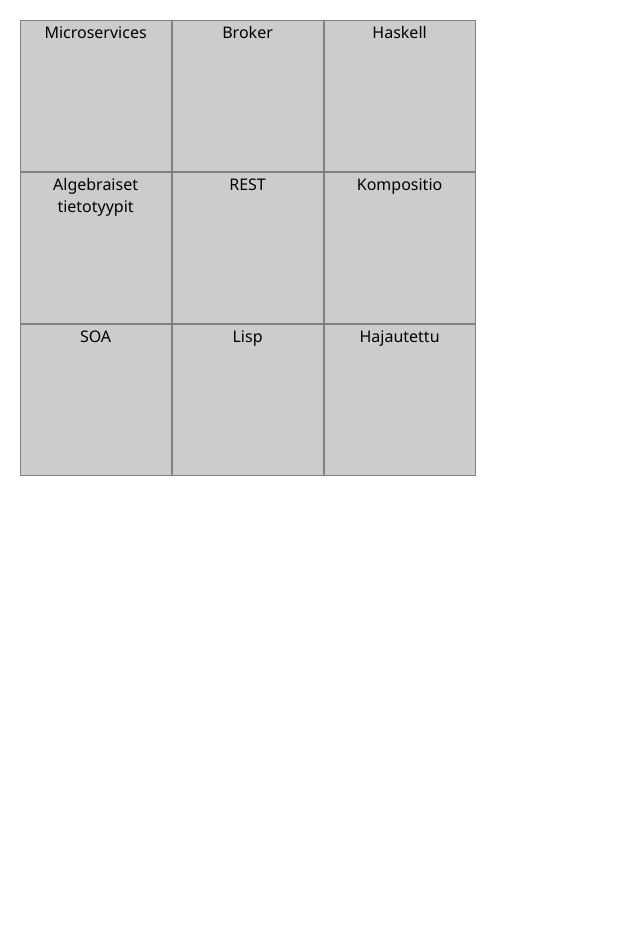
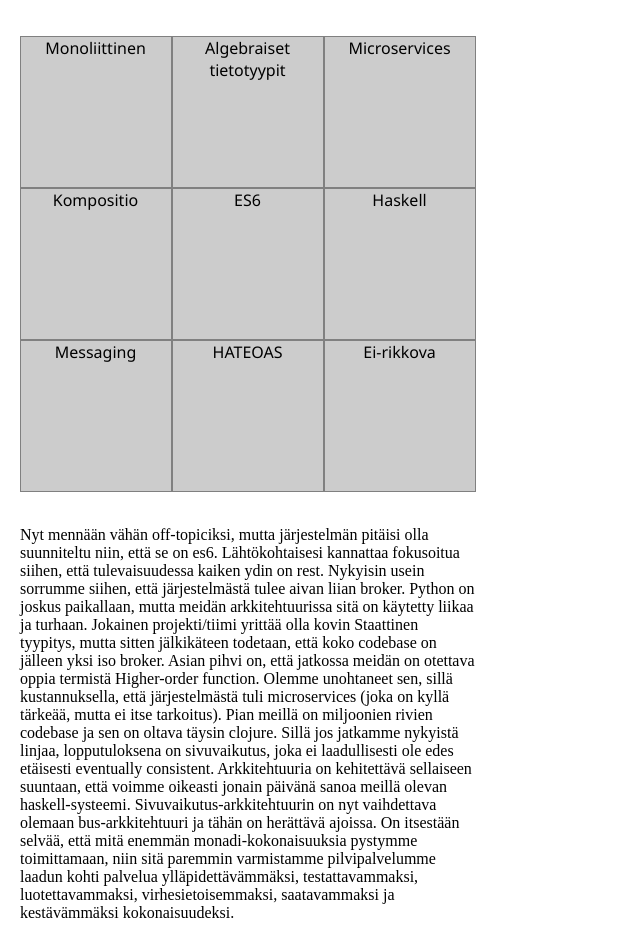
Before and after one commit to teelahti/trollibingo, a plain HTML site: page index.html in a window 1280 px wide. Shown: the whole page, without its empty margins (0-640 px from the left). Before the commit the page ends 800 px from the top, so only its background shows below. Drawn offline with Linux system fonts and the light colour scheme.

Commit message:
generating static nonsense

```diff
--- a/bingo.js
+++ b/bingo.js
@@ -2,7 +2,7 @@
     "use strict";
 
     var gridSize = 3;
-    var words = [
+    var wordsFuture = [
         "Staattinen tyypitys",
         "Microservices",
         "Haskell",
@@ -10,28 +10,52 @@
         "Lisp",
         "ES6",
         "Algebraiset tietotyypit",
-        "HATEOAS",
-        "Sivuvaikutus",
         "REST",
         "Eventually consistent",
         "Bus",
         "Messaging",
-        "Broker",
         "Monadi",
-        "Vuotava abstraktio",
-        "Monoliittinen",
-        "SOA",
         "Reaktiivinen",
-        "Python",
         "Hajautettu",
         "Ei-rikkova",
         "Kompositio",
         "Higher-order function"
     ];
+    var wordsLastSeasonAndNegative = [
+        "Sivuvaikutus",
+        "Broker",
+        "Vuotava abstraktio",
+        "Monoliittinen",
+        "SOA",
+        "Python",
+        "HATEOAS",
+	]
+
+	var words = wordsFuture.concat(wordsLastSeasonAndNegative);
+	var suffledGood = shuffleArray(wordsFuture);
+	var suffledBad = shuffleArray(wordsLastSeasonAndNegative);
 
     var template = Handlebars.default.compile(document.getElementById("grid-template").innerHTML),
         gridInstance = {
-            words: shuffleArray(words).slice(0, gridSize*gridSize)
+            words: shuffleArray(words).slice(0, gridSize*gridSize),
+			nonsense:
+				"Nyt mennään vähän off-topiciksi, mutta järjestelmän pitäisi olla suunniteltu niin, että se on " + suffledGood[0].toLowerCase() + ". \
+				Lähtökohtaisesi kannattaa fokusoitua siihen, että tulevaisuudessa kaiken ydin on " + suffledGood[1].toLowerCase()  + ".\
+				Nykyisin usein sorrumme siihen, että järjestelmästä tulee aivan liian " + suffledBad[1].toLowerCase() + ".\
+				" + suffledBad[2] + " on joskus paikallaan, mutta meidän arkkitehtuurissa sitä on käytetty liikaa ja turhaan. \
+				Jokainen projekti/tiimi yrittää olla kovin " + suffledGood[2] + ", mutta sitten jälkikäteen todetaan, \
+				että koko codebase on jälleen yksi iso " + suffledBad[1].toLowerCase() + ". \
+				Asian pihvi on, että jatkossa meidän on otettava oppia termistä " + suffledGood[3] + ". \
+				Olemme unohtaneet sen, sillä kustannuksella, että järjestelmästä tuli " + suffledGood[4].toLowerCase() + " (joka on kyllä tärkeää, mutta ei itse tarkoitus).\
+				Pian meillä on miljoonien rivien codebase ja sen on oltava täysin " + suffledGood[5].toLowerCase() + ".\
+				Sillä jos jatkamme nykyistä linjaa, lopputuloksena on " + suffledBad[3].toLowerCase() + ", \
+				joka ei laadullisesti ole edes etäisesti " + suffledGood[6].toLowerCase() + ". \
+				Arkkitehtuuria on kehitettävä sellaiseen suuntaan, että voimme oikeasti jonain päivänä sanoa meillä olevan " + suffledGood[7].toLowerCase() + "-systeemi. \
+				" + suffledBad[3] + "-arkkitehtuurin on nyt vaihdettava olemaan " + suffledGood[8].toLowerCase() + "-arkkitehtuuri ja tähän on herättävä ajoissa. \
+				On itsestään selvää, että mitä enemmän " + suffledGood[9].toLowerCase() + "-kokonaisuuksia pystymme toimittamaan, niin sitä paremmin varmistamme \
+				pilvipalvelumme laadun kohti palvelua ylläpidettävämmäksi, testattavammaksi, luotettavammaksi, virhesietoisemmaksi, saatavammaksi ja kestävämmäksi \
+				kokonaisuudeksi."
+
         },
         container = document.getElementById("gridContainer");
 
--- a/index.html
+++ b/index.html
@@ -24,9 +24,9 @@
             <label for="{{@index}}">{{this}}</label>
         </div>
         {{/each}}
+		<p>&nbsp;</p><p>{{nonsense}}</p>
 
     </script>
-
     <script src="vendor/handlebars-v2.0.0.js"></script>
     <script src="bingo.js"></script>
 </body>
```
